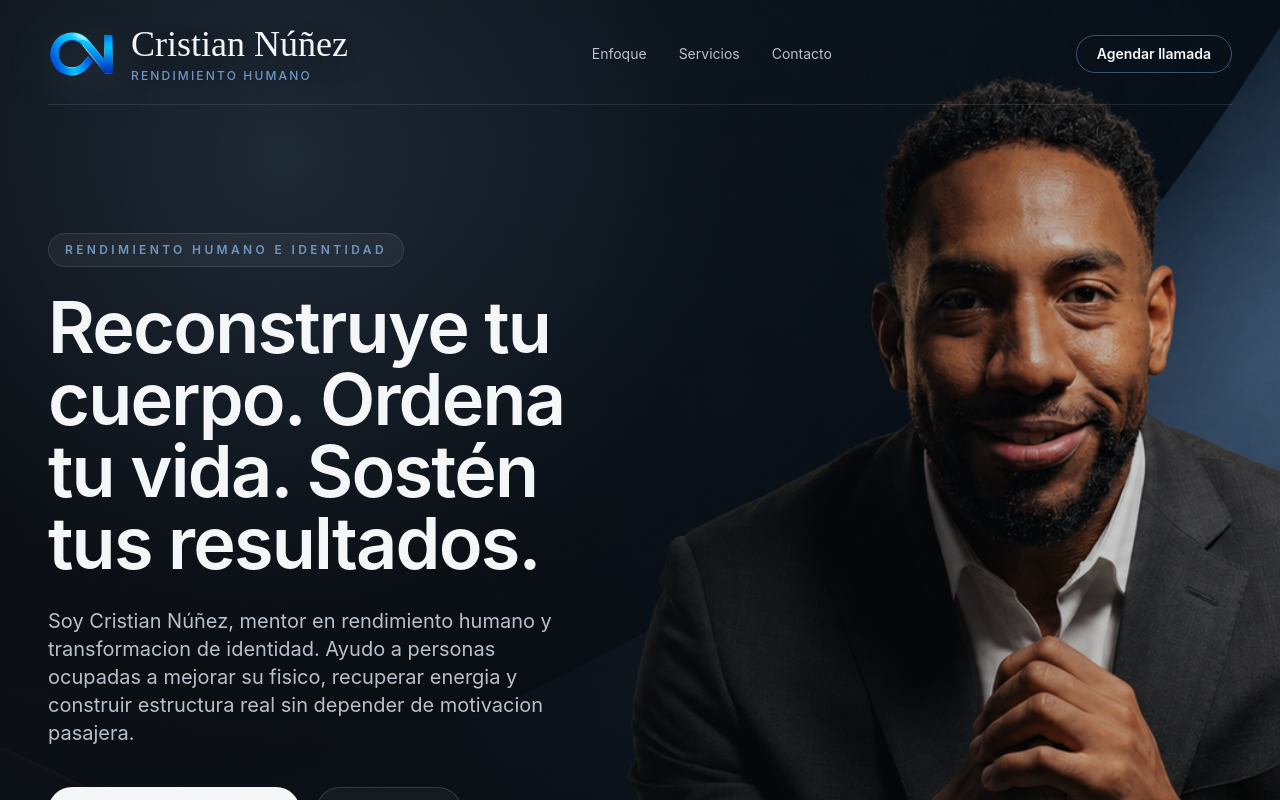
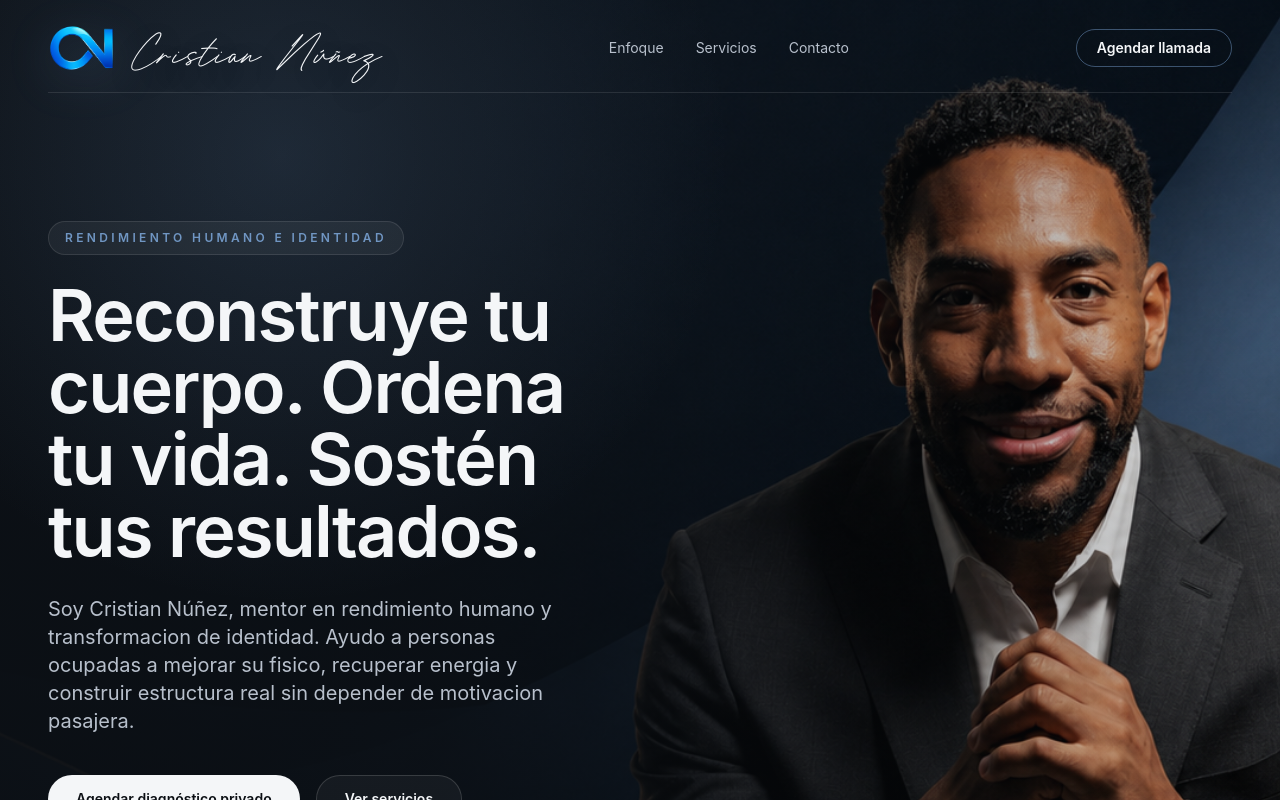
Before and after one commit to coachingcristian-tech/pushidapp, a React (Vite) app: page / in a window 1280 px wide. Shown: the top 800 px of the page. Built offline with nearby package versions, Linux system fonts and the light colour scheme.

Commit message:
Add files via upload

```diff
--- a/src/App.jsx
+++ b/src/App.jsx
@@ -949,11 +949,8 @@ function App() {
               alt="Logo Cristian Núñez"
             />
             <span className="min-w-0">
-              <span className="signature-name block whitespace-nowrap text-3xl leading-none text-smoke sm:text-4xl">
+              <span className="signature-name block whitespace-nowrap text-[2.15rem] leading-none text-smoke sm:text-[2.75rem]">
                 Cristian Núñez
-              </span>
-              <span className="mt-1 hidden text-xs font-medium uppercase tracking-[0.18em] text-accent sm:block">
-                Rendimiento humano
               </span>
             </span>
           </a>
--- a/src/index.css
+++ b/src/index.css
@@ -1,6 +1,14 @@
 @tailwind base;
 @tailwind components;
 @tailwind utilities;
+
+@font-face {
+  font-family: "Better Chill";
+  src: url("/fonts/BetterChill.otf") format("opentype");
+  font-weight: normal;
+  font-style: normal;
+  font-display: swap;
+}
 
 @layer base {
   :root {
@@ -38,9 +46,10 @@
   }
 
   .signature-name {
-    font-family: "Allura", "Parisienne", "Segoe Script", "Brush Script MT", cursive;
+    font-family: "Better Chill", "Segoe Script", "Brush Script MT", cursive;
     font-weight: 400;
     letter-spacing: 0;
+    transform: translateY(0.08em);
     text-shadow: 0 10px 28px rgba(11, 15, 20, 0.34);
   }
 
```
Also changed, not shown: public/fonts/BetterChill.otf (added).
